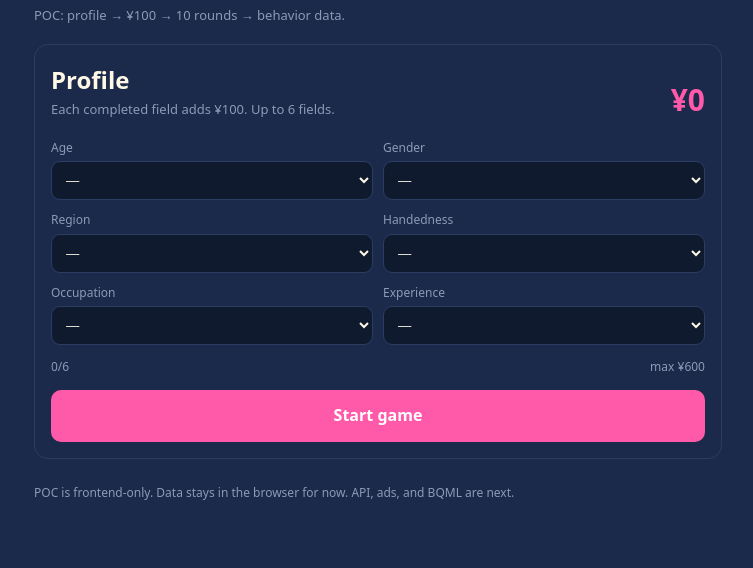
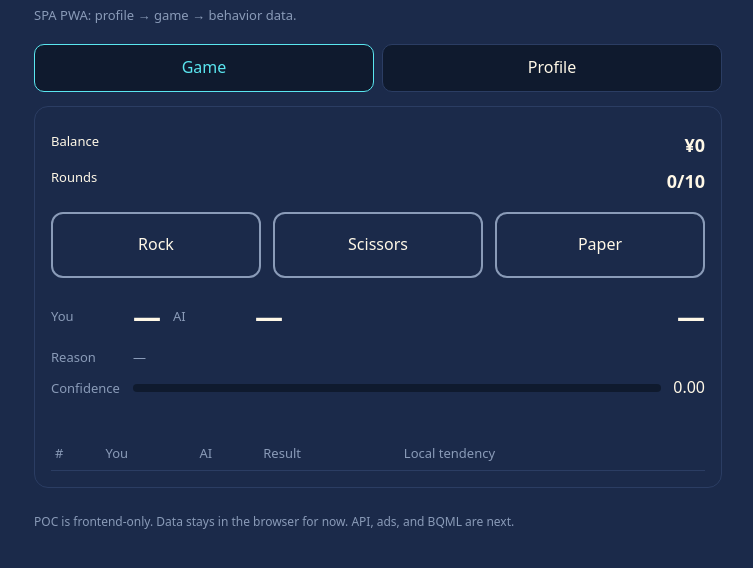
Before and after one commit to bonsai/janken, a plain HTML site: page index.html in a window 1280 px wide. Shown: the part 58-626 px from the top of the page, without its empty margins (262-1015 px from the left). Drawn offline with Linux system fonts and the light colour scheme.

Commit message:
feat: separate game and profile views in SPA

```diff
--- a/index.html
+++ b/index.html
@@ -2,7 +2,7 @@
 <html lang="ja">
 <head>
 <meta charset="utf-8">
-<meta name="viewport" content="width=device-width,initial-scale=1">
+<meta name="viewport" content="width=device-width,initial-scale=1"><meta name="theme-color" content="#1B2A4A"><link rel="manifest" href="./manifest.json">
 <title>janken.jev.js — POC</title>
 <style>
 :root{--bg:#1B2A4A;--ink:#FFF8E7;--pink:#FF5AAA;--cyan:#5AE6F0;--dim:#8A9BB8}
@@ -19,30 +19,21 @@ button{font:inherit}.primary{width:100%;margin-top:14px;padding:13px;border:0;bo
 .reason{color:var(--dim);font-size:13px}.need{color:var(--pink);font-size:13px}.scores{display:grid;grid-template-columns:repeat(3,1fr);gap:8px;margin-top:12px}
 .score{border:1px solid #2b3d63;border-radius:10px;padding:8px 10px;font-size:13px}.score b{display:block;font-size:18px}
 table{width:100%;border-collapse:collapse;margin-top:16px;font-size:13px}th,td{text-align:left;padding:6px 4px;border-bottom:1px solid #2b3d63}th{color:var(--dim);font-weight:400}
-.hidden{display:none}footer{color:var(--dim);font-size:12px;margin-top:24px}code{background:#0f1a2e;padding:1px 5px;border-radius:4px}
+.hidden{display:none}.nav{display:flex;gap:8px;margin:14px 0}.nav button{flex:1;padding:10px;border:1px solid #2b3d63;border-radius:10px;background:#0f1a2e;color:var(--ink);cursor:pointer}.nav button.active{border-color:var(--cyan);color:var(--cyan)}footer{color:var(--dim);font-size:12px;margin-top:24px}code{background:#0f1a2e;padding:1px 5px;border-radius:4px}
 </style>
 </head>
 <body>
 <main>
 <h1>janken.jev.js</h1>
-<p class="lead">POC: profile → ¥100 → 10 rounds → behavior data.</p>
+<p class="lead">SPA PWA: profile → game → behavior data.</p>
 
-<section id="profilePanel" class="panel">
-<div class="earn-head"><div><h2>Profile</h2><p class="lead">Each completed field adds ¥100. Up to 6 fields.</p></div><div class="earn-balance">¥<span id="profileBalance">0</span></div></div>
-<div class="grid">
-<div class="field"><label>Age</label><select id="age_group"><option value="">—</option><option value="under_20">Under 20</option><option value="20_29">20–29</option><option value="30_39">30–39</option><option value="40_49">40–49</option><option value="50_59">50–59</option><option value="60_plus">60+</option></select></div>
-<div class="field"><label>Gender</label><select id="gender"><option value="">—</option><option value="female">Female</option><option value="male">Male</option><option value="other">Other</option><option value="prefer_not_to_say">Prefer not to say</option></select></div>
-<div class="field"><label>Region</label><select id="region"><option value="">—</option><option value="hokkaido">Hokkaido</option><option value="tohoku">Tohoku</option><option value="kanto">Kanto</option><option value="hokuriku_koshinetsu">Hokuriku/Koshinetsu</option><option value="tokai">Tokai</option><option value="kinki">Kinki</option><option value="chugoku">Chugoku</option><option value="shikoku">Shikoku</option><option value="kyushu_okinawa">Kyushu/Okinawa</option></select></div>
-<div class="field"><label>Handedness</label><select id="handedness"><option value="">—</option><option value="right">Right</option><option value="left">Left</option><option value="ambidextrous">Ambidextrous</option></select></div>
-<div class="field"><label>Occupation</label><select id="occupation"><option value="">—</option><option value="student">Student</option><option value="employed">Employed</option><option value="self_employed">Self-employed</option><option value="other">Other</option></select></div>
-<div class="field"><label>Experience</label><select id="experience"><option value="">—</option><option value="beginner">Beginner</option><option value="casual">Casual</option><option value="experienced">Experienced</option></select></div>
-</div>
-<div class="earn-progress"><span id="profileProgress">0/6</span><span>max ¥600</span></div>
-<button id="start" class="primary" disabled>Start game</button>
-</section>
+<nav class="nav" aria-label="App navigation">
+<button id="navGame" class="active">Game</button>
+<button id="navProfile">Profile</button>
+</nav>
 
-<section id="gamePanel" class="panel hidden">
-<div class="status"><span>Balance</span><b>¥<span id="balance">100</span></b></div>
+<section id="gamePanel" class="panel">
+<div class="status"><span>Balance</span><b>¥<span id="balance">0</span></b></div>
 <div class="status"><span>Rounds</span><b><span id="rounds">0</span>/10</b></div>
 <div class="hands">
 <button class="hand" data-hand="rock">Rock</button>
@@ -57,6 +48,21 @@ table{width:100%;border-collapse:collapse;margin-top:16px;font-size:13px}th,td{t
 <table><thead><tr><th>#</th><th>You</th><th>AI</th><th>Result</th><th>Local tendency</th></tr></thead><tbody id="log"></tbody></table>
 <button id="continue" class="primary hidden">Continue +10 rounds</button>
 </section>
+
+<section id="profilePanel" class="panel hidden">
+<div class="earn-head"><div><h2>Profile</h2><p class="lead">Each completed field adds ¥100. Up to 6 fields.</p></div><div class="earn-balance">¥<span id="profileBalance">0</span></div></div>
+<div class="grid">
+<div class="field"><label>Age</label><select id="age_group"><option value="">—</option><option value="under_20">Under 20</option><option value="20_29">20–29</option><option value="30_39">30–39</option><option value="40_49">40–49</option><option value="50_59">50–59</option><option value="60_plus">60+</option></select></div>
+<div class="field"><label>Gender</label><select id="gender"><option value="">—</option><option value="female">Female</option><option value="male">Male</option><option value="other">Other</option><option value="prefer_not_to_say">Prefer not to say</option></select></div>
+<div class="field"><label>Region</label><select id="region"><option value="">—</option><option value="hokkaido">Hokkaido</option><option value="tohoku">Tohoku</option><option value="kanto">Kanto</option><option value="hokuriku_koshinetsu">Hokuriku/Koshinetsu</option><option value="tokai">Tokai</option><option value="kinki">Kinki</option><option value="chugoku">Chugoku</option><option value="shikoku">Shikoku</option><option value="kyushu_okinawa">Kyushu/Okinawa</option></select></div>
+<div class="field"><label>Handedness</label><select id="handedness"><option value="">—</option><option value="right">Right</option><option value="left">Left</option><option value="ambidextrous">Ambidextrous</option></select></div>
+<div class="field"><label>Occupation</label><select id="occupation"><option value="">—</option><option value="student">Student</option><option value="employed">Employed</option><option value="self_employed">Self-employed</option><option value="other">Other</option></select></div>
+<div class="field"><label>Experience</label><select id="experience"><option value="">—</option><option value="beginner">Beginner</option><option value="casual">Casual</option><option value="experienced">Experienced</option></select></div>
+</div>
+<div class="earn-progress"><span id="profileProgress">0/6</span><span>max ¥600</span></div>
+<button id="start" class="primary" disabled>Start game</button>
+</section>
+
 <footer>POC is frontend-only. Data stays in the browser for now. API, ads, and BQML are next.</footer>
 </main>
 <script src="./janken.jev.js"></script>
```
